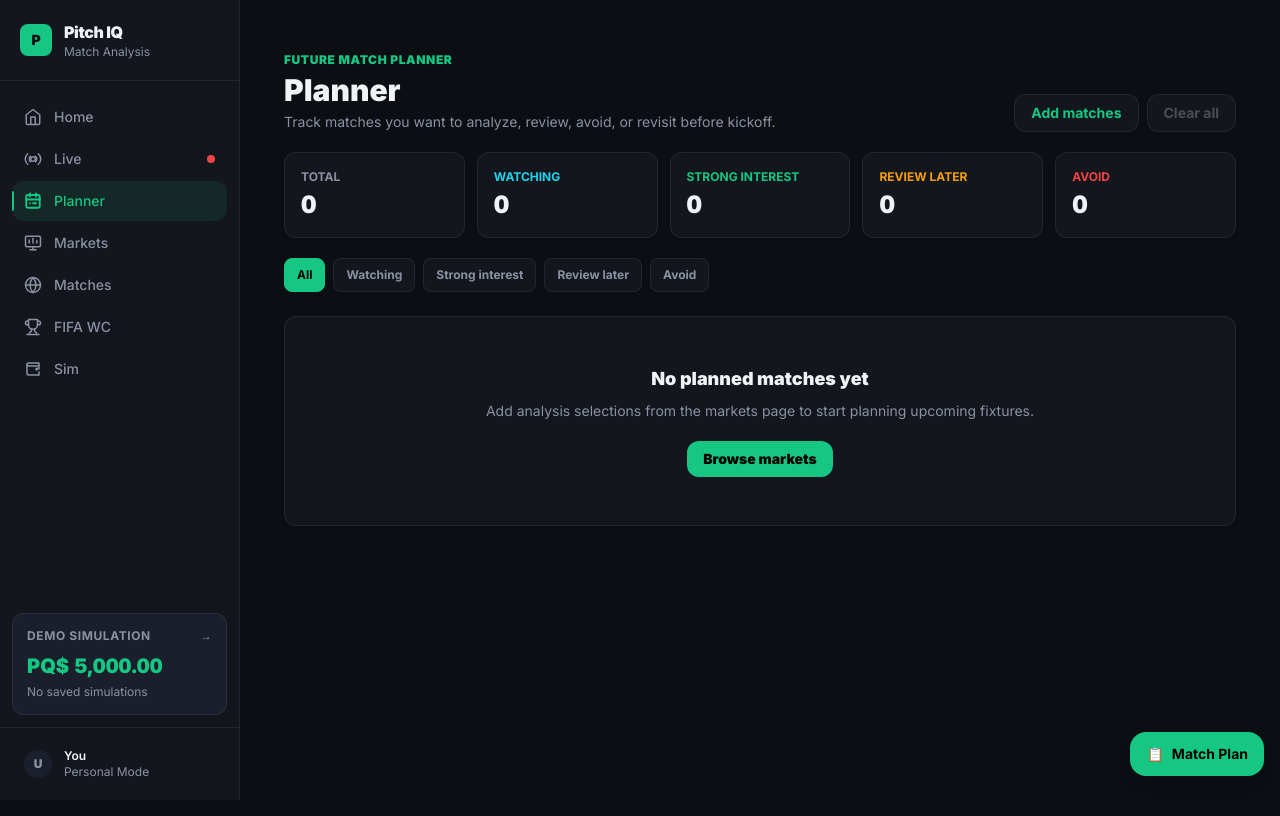
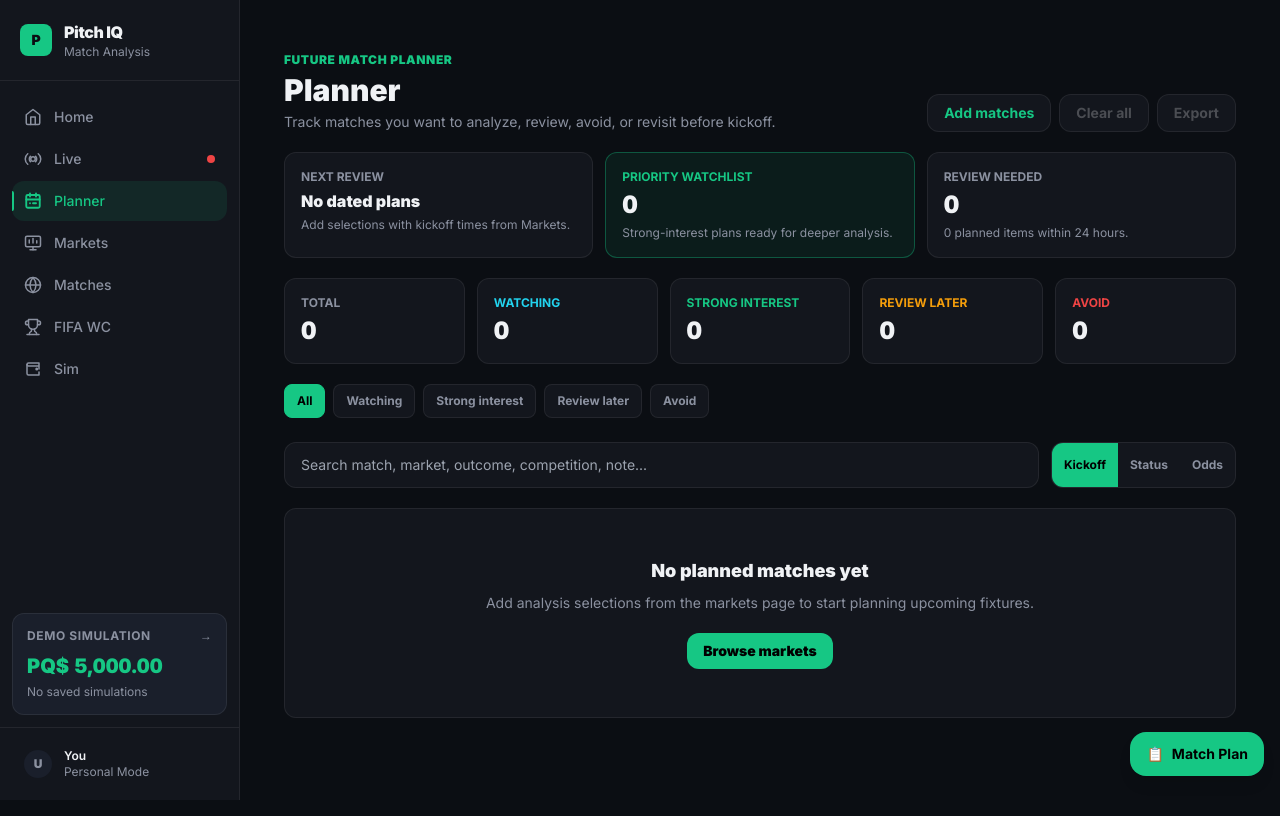
Before and after one commit to akshitolihan/pitchiq, a Next.js app: page /planner in a window 1280 px wide. Shown: the top 816 px of the page. Built offline with nearby package versions, Linux system fonts and the light colour scheme.

Commit message:
Improve planner workspace

```diff
--- a/src/app/planner/page.tsx
+++ b/src/app/planner/page.tsx
@@ -12,6 +12,7 @@
 ];
 
 type Filter = "all" | PlanStatus;
+type SortMode = "kickoff" | "status" | "odds";
 
 const FILTERS: Array<{ value: Filter; label: string }> = [
   { value: "all", label: "All" },
@@ -68,6 +69,16 @@
   }) + " UTC";
 }
 
+function kickoffTime(selection: BetSelection) {
+  if (!selection.commenceTime) return Number.MAX_SAFE_INTEGER;
+  const time = new Date(selection.commenceTime).getTime();
+  return Number.isNaN(time) ? Number.MAX_SAFE_INTEGER : time;
+}
+
+function escapeCsv(value: string | number) {
+  return `"${String(value).replace(/"/g, '""')}"`;
+}
+
 export default function PlannerPage() {
   const {
     state,
@@ -78,18 +89,36 @@
     setSelectionNote,
   } = useBetSlip();
   const [filter, setFilter] = useState<Filter>("all");
+  const [query, setQuery] = useState("");
+  const [sortMode, setSortMode] = useState<SortMode>("kickoff");
+  const [reviewOnly, setReviewOnly] = useState(false);
 
   const selectionsWithMeta = useMemo(() => {
     return state.selections
       .map(selection => ({ selection, meta: getSelectionMeta(selection.id) }))
       .sort((a, b) => {
-        const aTime = a.selection.commenceTime ? new Date(a.selection.commenceTime).getTime() : Number.MAX_SAFE_INTEGER;
-        const bTime = b.selection.commenceTime ? new Date(b.selection.commenceTime).getTime() : Number.MAX_SAFE_INTEGER;
-        return aTime - bTime || a.selection.matchTitle.localeCompare(b.selection.matchTitle);
+        if (sortMode === "odds") return b.selection.odds - a.selection.odds;
+        if (sortMode === "status") return statusLabel(a.meta.status).localeCompare(statusLabel(b.meta.status));
+        return kickoffTime(a.selection) - kickoffTime(b.selection) || a.selection.matchTitle.localeCompare(b.selection.matchTitle);
       });
-  }, [getSelectionMeta, state.selections]);
+  }, [getSelectionMeta, sortMode, state.selections]);
 
-  const filtered = selectionsWithMeta.filter(item => filter === "all" || item.meta.status === filter);
+  const normalizedQuery = query.trim().toLowerCase();
+  const filtered = selectionsWithMeta.filter(item => {
+    const statusMatch = filter === "all" || item.meta.status === filter;
+    if (!statusMatch) return false;
+    if (reviewOnly && (item.meta.status === "avoid" || item.meta.note.trim().length > 0)) return false;
+    if (!normalizedQuery) return true;
+    const haystack = [
+      item.selection.matchTitle,
+      item.selection.market,
+      item.selection.outcome,
+      item.selection.competition ?? "",
+      item.meta.note,
+      statusLabel(item.meta.status),
+    ].join(" ").toLowerCase();
+    return haystack.includes(normalizedQuery);
+  });
 
   const groups = filtered.reduce<Record<string, typeof filtered>>((acc, item) => {
     const key = dateKey(item.selection);
@@ -107,6 +136,42 @@
     ...option,
     count: selectionsWithMeta.filter(item => item.meta.status === option.value).length,
   }));
+
+  const now = Date.now();
+  const nextItem = selectionsWithMeta.find(item => kickoffTime(item.selection) !== Number.MAX_SAFE_INTEGER);
+  const dueSoon = selectionsWithMeta.filter(item => {
+    const time = kickoffTime(item.selection);
+    return time !== Number.MAX_SAFE_INTEGER && time >= now && time <= now + 24 * 60 * 60 * 1000;
+  }).length;
+  const needsReview = selectionsWithMeta.filter(item => item.meta.status !== "avoid" && item.meta.note.trim().length === 0).length;
+  const strongInterest = selectionsWithMeta.filter(item => item.meta.status === "strong-interest").length;
+
+  function exportPlan() {
+    const rows = selectionsWithMeta.map(({ selection, meta }) => [
+      selection.matchTitle,
+      selection.sport,
+      selection.competition ?? "",
+      selection.commenceTime ?? "",
+      selection.market,
+      selection.outcome,
+      selection.odds,
+      statusLabel(meta.status),
+      meta.note,
+    ]);
+    const csv = [
+      ["Match", "Sport", "Competition", "Kickoff", "Market", "Outcome", "Model Odds", "Status", "Note"],
+      ...rows,
+    ].map(row => row.map(escapeCsv).join(",")).join("\n");
+    const blob = new Blob([csv], { type: "text/csv;charset=utf-8" });
+    const url = URL.createObjectURL(blob);
+    const link = document.createElement("a");
+    link.href = url;
+    link.download = `pitchiq-planner-${new Date().toISOString().slice(0, 10)}.csv`;
+    document.body.appendChild(link);
+    link.click();
+    link.remove();
+    URL.revokeObjectURL(url);
+  }
 
   return (
     <div className="min-h-[100dvh] px-4 py-4 md:px-6 md:py-6 space-y-5">
@@ -143,7 +208,53 @@
           >
             Clear all
           </button>
+          <button
+            onClick={exportPlan}
+            disabled={state.selections.length === 0}
+            className="px-4 py-2 rounded-xl text-sm font-bold border"
+            style={{
+              borderColor: "var(--border)",
+              color: state.selections.length > 0 ? "var(--secondary)" : "rgba(255,255,255,0.24)",
+              background: "var(--surface)",
+              cursor: state.selections.length > 0 ? "pointer" : "not-allowed",
+            }}
+          >
+            Export
+          </button>
         </div>
+      </div>
+
+      <div className="grid gap-3 md:grid-cols-3">
+        <div className="rounded-xl border p-4" style={{ background: "var(--surface)", borderColor: "var(--border)" }}>
+          <p className="text-xs font-bold uppercase" style={{ color: "var(--secondary)" }}>Next review</p>
+          <p className="font-black mt-1 truncate">
+            {nextItem ? nextItem.selection.matchTitle : "No dated plans"}
+          </p>
+          <p className="text-xs mt-1" style={{ color: "var(--secondary)" }}>
+            {nextItem ? `${formatDate(dateKey(nextItem.selection))} at ${formatTime(nextItem.selection)}` : "Add selections with kickoff times from Markets."}
+          </p>
+        </div>
+        <button
+          onClick={() => setFilter("strong-interest")}
+          className="rounded-xl border p-4 text-left"
+          style={{ background: "rgba(22,199,132,0.08)", borderColor: "rgba(22,199,132,0.35)" }}
+        >
+          <p className="text-xs font-bold uppercase" style={{ color: "var(--green)" }}>Priority watchlist</p>
+          <p className="text-2xl font-black mt-1 tabular-nums">{strongInterest}</p>
+          <p className="text-xs mt-1" style={{ color: "var(--secondary)" }}>Strong-interest plans ready for deeper analysis.</p>
+        </button>
+        <button
+          onClick={() => setReviewOnly(value => !value)}
+          className="rounded-xl border p-4 text-left"
+          style={{
+            background: reviewOnly ? "rgba(245,166,35,0.16)" : needsReview > 0 ? "rgba(245,166,35,0.08)" : "var(--surface)",
+            borderColor: reviewOnly || needsReview > 0 ? "rgba(245,166,35,0.35)" : "var(--border)",
+          }}
+        >
+          <p className="text-xs font-bold uppercase" style={{ color: needsReview > 0 ? "var(--warning)" : "var(--secondary)" }}>Review needed</p>
+          <p className="text-2xl font-black mt-1 tabular-nums">{needsReview}</p>
+          <p className="text-xs mt-1" style={{ color: "var(--secondary)" }}>{dueSoon} planned item{dueSoon === 1 ? "" : "s"} within 24 hours.</p>
+        </button>
       </div>
 
       <div className="grid grid-cols-2 md:grid-cols-5 gap-3">
@@ -185,6 +296,44 @@
             </button>
           );
         })}
+        {reviewOnly && (
+          <button
+            onClick={() => setReviewOnly(false)}
+            className="shrink-0 px-3 py-2 rounded-lg text-xs font-bold border"
+            style={{ background: "rgba(245,166,35,0.12)", color: "var(--warning)", borderColor: "rgba(245,166,35,0.35)" }}
+          >
+            Needs note
+          </button>
+        )}
+      </div>
+
+      <div className="grid gap-3 md:grid-cols-[1fr_auto]">
+        <input
+          value={query}
+          onChange={event => setQuery(event.target.value)}
+          placeholder="Search match, market, outcome, competition, note..."
+          className="w-full rounded-xl px-4 py-3 text-sm outline-none"
+          style={{ background: "var(--surface)", color: "var(--white)", border: "1px solid var(--border)" }}
+        />
+        <div className="flex rounded-xl border overflow-hidden" style={{ borderColor: "var(--border)", background: "var(--surface)" }}>
+          {([
+            { value: "kickoff", label: "Kickoff" },
+            { value: "status", label: "Status" },
+            { value: "odds", label: "Odds" },
+          ] as Array<{ value: SortMode; label: string }>).map(option => (
+            <button
+              key={option.value}
+              onClick={() => setSortMode(option.value)}
+              className="px-3 py-3 text-xs font-bold"
+              style={{
+                background: sortMode === option.value ? "var(--green)" : "transparent",
+                color: sortMode === option.value ? "#000" : "var(--secondary)",
+              }}
+            >
+              {option.label}
+            </button>
+          ))}
+        </div>
       </div>
 
       {state.selections.length === 0 ? (
@@ -203,9 +352,9 @@
         </div>
       ) : filtered.length === 0 ? (
         <div className="rounded-xl border px-5 py-10 text-center" style={{ background: "var(--surface)", borderColor: "var(--border)" }}>
-          <p className="font-black">No matches in this status</p>
+          <p className="font-black">No matches found</p>
           <p className="text-sm mt-1" style={{ color: "var(--secondary)" }}>
-            Switch filters or update a match status below.
+            Adjust the search, status, or review filter.
           </p>
         </div>
       ) : (
```
Also changed, not shown: 1 other file (tests, documents, lock files or other folders).
